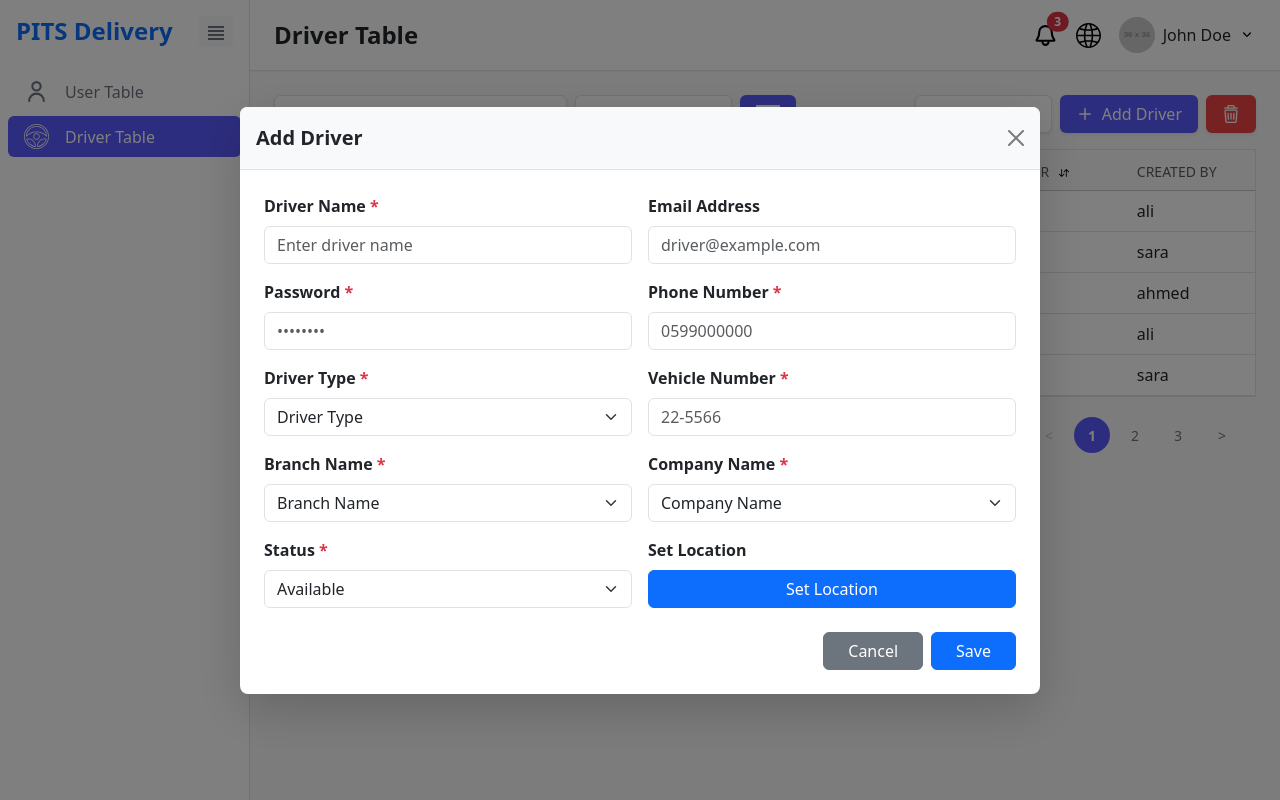
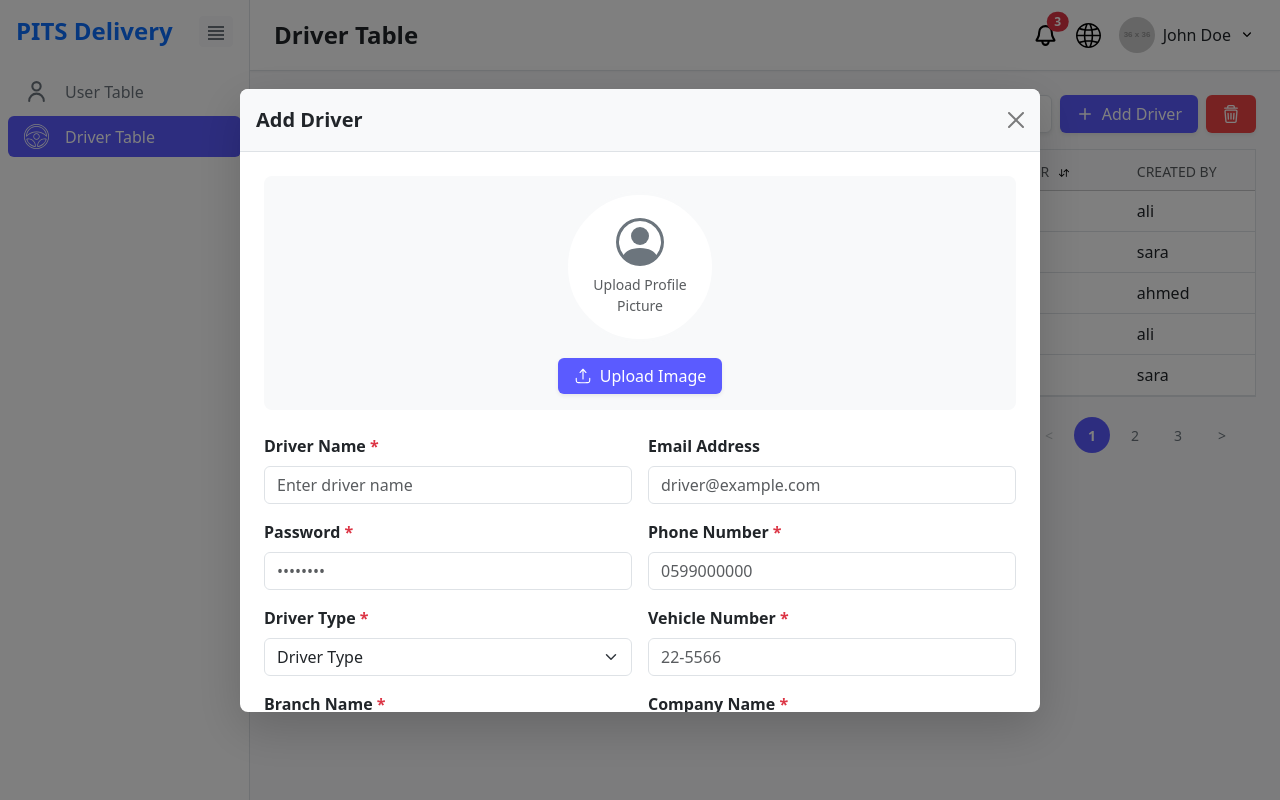
Before and after one commit to Noura-Darwazeh/test-front, a Vue app: page /driver in a window 1280 px wide. Both pictures are taken after a click on the button "Add Driver". Built offline with nearby package versions, Linux system fonts and the light colour scheme; grey boxes are pictures that could not be loaded.

Commit message:
jfnvhfufn

```diff
--- a/src/components/shared/FormModal.vue
+++ b/src/components/shared/FormModal.vue
@@ -1,28 +1,79 @@
 <template>
     <!-- Modal -->
     <div v-if="isOpen" class="modal fade show d-block" tabindex="-1" @click.self="closeModal">
-        <div class="modal-dialog modal-dialog-centered modal-lg">
+        <div class="modal-dialog modal-dialog-centered modal-lg modal-dialog-scrollable">
             <div class="modal-content shadow-lg border-0 rounded-3">
                 <!-- Header -->
-                <div class="modal-header bg-light">
+                <div class="modal-header bg-light border-bottom">
                     <h5 class="modal-title fw-semibold">{{ title }}</h5>
                     <button type="button" class="btn-close" @click="closeModal"></button>
                 </div>
+
                 <!-- Body -->
-                <div class="modal-body p-4">
+                <div class="modal-body p-4" style="max-height: 70vh;">
                     <form @submit.prevent="handleSubmit">
+                        <!-- Image Upload Section -->
+                        <div v-if="showImageUpload" class="mb-4 text-center">
+                            <div class="p-3 bg-light rounded-3">
+                                <div class="d-flex justify-content-center mb-3">
+                                    <div class="position-relative" style="width: 150px; height: 150px;">
+                                        <div
+                                            class="rounded-circle overflow-hidden border border-3 border-light bg-white w-100 h-100 d-flex align-items-center justify-content-center">
+                                            <img v-if="imagePreview" :src="imagePreview" alt="Preview"
+                                                class="w-100 h-100" style="object-fit: cover;" />
+                                            <div v-else
+                                                class="d-flex flex-column align-items-center justify-content-center text-secondary p-3">
+                                                <svg xmlns="http://www.w3.org/2000/svg" width="48" height="48"
+                                                    fill="currentColor" class="bi bi-person-circle" viewBox="0 0 16 16">
+                                                    <path d="M11 6a3 3 0 1 1-6 0 3 3 0 0 1 6 0z" />
+                                                    <path fill-rule="evenodd"
+                                                        d="M0 8a8 8 0 1 1 16 0A8 8 0 0 1 0 8zm8-7a7 7 0 0 0-5.468 11.37C3.242 11.226 4.805 10 8 10s4.757 1.225 5.468 2.37A7 7 0 0 0 8 1z" />
+                                                </svg>
+                                                <p class="mt-2 mb-0 text-muted small">{{ imageUploadLabel }}</p>
+                                            </div>
+                                        </div>
+                                    </div>
+                                </div>
+
+                                <div class="d-flex gap-2 justify-content-center">
+                                    <label for="imageUpload">
+                                        <PrimaryButton text="Upload Image" :icon-before=uploadIcon type="button" />
+
+                                    </label>
+                                    <input type="file" id="imageUpload" class="d-none" accept="image/*"
+                                        @change="handleImageUpload" ref="fileInput" />
+                                        <PrimaryButton v-if="imagePreview" type="button"  text="Remove" :icon-before=uploadIcon @click="removeImage" />
+
+                                    <!-- <button v-if="imagePreview" type="button" class="btn btn-sm btn-outline-danger"
+                                        @click="removeImage">
+                                        <svg xmlns="http://www.w3.org/2000/svg" width="16" height="16"
+                                            fill="currentColor" class="bi bi-trash me-1" viewBox="0 0 16 16">
+                                            <path
+                                                d="M5.5 5.5A.5.5 0 0 1 6 6v6a.5.5 0 0 1-1 0V6a.5.5 0 0 1 .5-.5zm2.5 0a.5.5 0 0 1 .5.5v6a.5.5 0 0 1-1 0V6a.5.5 0 0 1 .5-.5zm3 .5a.5.5 0 0 0-1 0v6a.5.5 0 0 0 1 0V6z" />
+                                            <path fill-rule="evenodd"
+                                                d="M14.5 3a1 1 0 0 1-1 1H13v9a2 2 0 0 1-2 2H5a2 2 0 0 1-2-2V4h-.5a1 1 0 0 1-1-1V2a1 1 0 0 1 1-1H6a1 1 0 0 1 1-1h2a1 1 0 0 1 1 1h3.5a1 1 0 0 1 1 1v1zM4.118 4 4 4.059V13a1 1 0 0 0 1 1h6a1 1 0 0 0 1-1V4.059L11.882 4H4.118zM2.5 3V2h11v1h-11z" />
+                                        </svg>
+                                        Remove
+                                    </button> -->
+                                </div>
+                                <small v-if="imageError" class="text-danger d-block mt-2">{{ imageError }}</small>
+                            </div>
+                        </div>
+
+                        <!-- Dynamic Fields -->
                         <div class="row g-3">
-                            <!-- Dynamic Fields -->
                             <div v-for="field in fields" :key="field.name" :class="field.colClass || 'col-md-6'">
                                 <label class="form-label fw-semibold" :for="field.name">
                                     {{ field.label }}
                                     <span v-if="field.required" class="text-danger">*</span>
                                 </label>
-                                <!-- Text/Email/Tel/Password Input -->
+
+                                <!-- Text/Email/Tel/Password/Number Input -->
                                 <input v-if="['text', 'email', 'tel', 'password', 'number'].includes(field.type)"
                                     :id="field.name" :type="field.type" class="form-control"
                                     v-model="formData[field.name]" :placeholder="field.placeholder || field.label"
                                     :required="field.required" :minlength="field.minlength" :step="field.step" />
+
                                 <!-- Select Dropdown -->
                                 <select v-else-if="field.type === 'select'" :id="field.name" class="form-select"
                                     v-model="formData[field.name]" :required="field.required">
@@ -31,23 +82,30 @@
                                         {{ option.label }}
                                     </option>
                                 </select>
-                                <button v-else-if="field.type === 'button'" type="button"
-                                    class="btn btn-primary w-100 " @click="field.onClick && field.onClick()">
+
+                                <!-- Button -->
+                                <button v-else-if="field.type === 'button'" type="button" class="btn btn-primary w-100"
+                                    @click="field.onClick && field.onClick()">
                                     {{ field.text || field.label }}
                                 </button>
+
                                 <!-- Error Message -->
                                 <small v-if="errors[field.name]" class="text-danger">
                                     {{ errors[field.name] }}
                                 </small>
                             </div>
                         </div>
+
                         <!-- Footer -->
                         <div class="mt-4 d-flex justify-content-end gap-2">
                             <button type="button" class="btn btn-secondary px-4" @click="closeModal">
                                 Cancel
                             </button>
                             <button type="submit" class="btn btn-primary px-4" :disabled="isSubmitting">
-                                <span v-if="isSubmitting">Saving...</span>
+                                <span v-if="isSubmitting">
+                                    <span class="spinner-border spinner-border-sm me-2" role="status"></span>
+                                    Saving...
+                                </span>
                                 <span v-else>Save</span>
                             </button>
                         </div>
@@ -56,13 +114,15 @@
             </div>
         </div>
     </div>
+
     <!-- Backdrop -->
     <div v-if="isOpen" class="modal-backdrop fade show"></div>
 </template>
 
 <script setup>
 import { ref, reactive, watch, onMounted } from 'vue';
-
+import PrimaryButton from './PrimaryButton.vue';
+import uploadIcon from '../../assets/modal/upload.svg'
 const props = defineProps({
     isOpen: {
         type: Boolean,
@@ -76,12 +136,31 @@ const props = defineProps({
         type: Array,
         required: true,
     },
+    showImageUpload: {
+        type: Boolean,
+        default: true,
+    },
+    imageUploadLabel: {
+        type: String,
+        default: 'Upload Profile Picture',
+    },
+    imageRequired: {
+        type: Boolean,
+        default: false,
+    },
 });
+
 const emit = defineEmits(['close', 'submit']);
+
 const formData = reactive({});
 const errors = reactive({});
 const isSubmitting = ref(false);
-// Initialize formData based on fields
+const imagePreview = ref(null);
+const imageFile = ref(null);
+const imageError = ref('');
+const fileInput = ref(null);
+
+// Initialize form
 const initializeForm = () => {
     if (!props.fields || props.fields.length === 0) return;
 
@@ -92,6 +171,7 @@ const initializeForm = () => {
         }
     });
 };
+
 // Reset form
 const resetForm = () => {
     if (!props.fields || props.fields.length === 0) return;
@@ -102,39 +182,91 @@ const resetForm = () => {
             errors[field.name] = '';
         }
     });
+
+    imagePreview.value = null;
+    imageFile.value = null;
+    imageError.value = '';
+    if (fileInput.value) {
+        fileInput.value.value = '';
+    }
 };
+
+// Handle image upload
+const handleImageUpload = (event) => {
+    const file = event.target.files[0];
+    if (!file) return;
+
+    // Validate file type
+    if (!file.type.startsWith('image/')) {
+        imageError.value = 'Please select a valid image file';
+        return;
+    }
+
+    // Validate file size (max 5MB)
+    if (file.size > 5 * 1024 * 1024) {
+        imageError.value = 'Image size should not exceed 5MB';
+        return;
+    }
+
+    imageError.value = '';
+    imageFile.value = file;
+
+    // Create preview
+    const reader = new FileReader();
+    reader.onload = (e) => {
+        imagePreview.value = e.target.result;
+    };
+    reader.readAsDataURL(file);
+};
+
+// Remove image
+const removeImage = () => {
+    imagePreview.value = null;
+    imageFile.value = null;
+    imageError.value = '';
+    if (fileInput.value) {
+        fileInput.value.value = '';
+    }
+};
+
 // Validate form
 const validateForm = () => {
     let isValid = true;
     if (!props.fields || props.fields.length === 0) return false;
+
     // Clear all errors
     props.fields.forEach(field => {
         if (field && field.name) {
             errors[field.name] = '';
         }
     });
+
     // Validate each field
     props.fields.forEach(field => {
         if (!field || !field.name) return;
         const value = formData[field.name];
+
         // Required validation
         if (field.required && !value) {
             errors[field.name] = `${field.label} is required`;
             isValid = false;
             return;
         }
+
         // Email validation
         if (field.type === 'email' && value && !/^[^\s@]+@[^\s@]+\.[^\s@]+$/.test(value)) {
             errors[field.name] = 'Invalid email format';
             isValid = false;
             return;
         }
+
         // Minlength validation
         if (field.minlength && value && value.length < field.minlength) {
             errors[field.name] = `Must be at least ${field.minlength} characters`;
             isValid = false;
             return;
         }
+
         // Custom validation
         if (field.validate && typeof field.validate === 'function') {
             const validationError = field.validate(value);
@@ -144,6 +276,7 @@ const validateForm = () => {
             }
         }
     });
+
     return isValid;
 };
 
@@ -152,11 +285,26 @@ const handleSubmit = async () => {
     if (!validateForm()) {
         return;
     }
+
+    // Validate image if required
+    if (props.showImageUpload && props.imageRequired && !imageFile.value && !imagePreview.value) {
+        imageError.value = 'Profile picture is required';
+        return;
+    }
+
     isSubmitting.value = true;
+
     try {
+        // Simulate API call
         await new Promise(resolve => setTimeout(resolve, 1000));
 
-        emit('submit', { ...formData });
+        const submitData = { ...formData };
+        if (imageFile.value) {
+            submitData.image = imageFile.value;
+            submitData.imagePreview = imagePreview.value;
+        }
+
+        emit('submit', submitData);
         resetForm();
         closeModal();
     } catch (error) {
@@ -165,31 +313,32 @@ const handleSubmit = async () => {
         isSubmitting.value = false;
     }
 };
+
 // Close modal
 const closeModal = () => {
     resetForm();
     emit('close');
 };
+
 // Initialize on mount
 onMounted(() => {
     initializeForm();
 });
+
 // Watch for modal open/close
 watch(() => props.isOpen, (newVal) => {
     if (newVal) {
         initializeForm();
         document.body.style.overflow = 'hidden';
-
     } else {
         document.body.style.overflow = '';
-
     }
 });
+
 // Watch for fields change
 watch(() => props.fields, () => {
     if (props.isOpen) {
         initializeForm();
     }
 }, { deep: true });
-
 </script>
```
Also changed, not shown: src/assets/modal/upload.svg (added).
